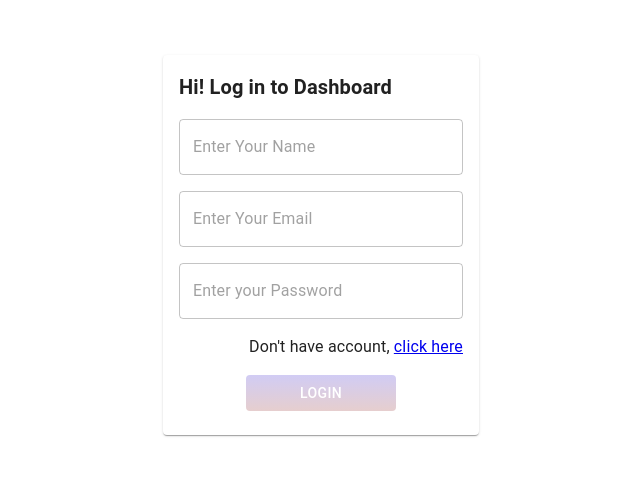
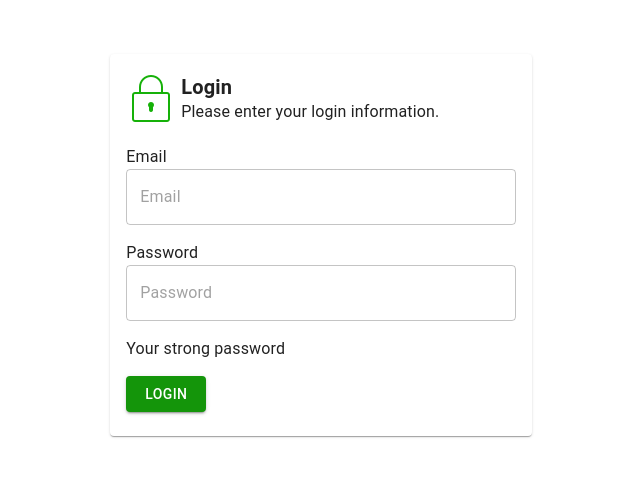
Before and after one commit to Rajshree96/PharmacySystem_Mern, a React (Vite) app: page /login in a window 1280 px wide. Shown: the part 163-640 px from the top of the page, without its empty margins (319-959 px from the left). Built offline with nearby package versions, Linux system fonts and the light colour scheme.

Commit message:
login page

```diff
--- a/src/pages/Login.jsx
+++ b/src/pages/Login.jsx
@@ -1,13 +1,13 @@
 import React, { useState } from 'react';
 import { Button, Card, CardContent, Grid, TextField, Typography, Box, Divider } from '@mui/material';
 import { Link, useNavigate } from 'react-router-dom';
+import lock from '../assets/lock.png'
 
 
 const Login = () => {
     const history = useNavigate();
     const [data, setData] = useState([]);
     const [inpval, setInpval] = useState({
-        name: "",
         email: "",
         password: ""
     });
@@ -30,11 +30,9 @@ const Login = () => {
         const getUserArr = localStorage.getItem("userCredential");
         console.log(getUserArr);
 
-        const { name, email, password } = inpval;
+        const { email, password } = inpval;
 
-        if (name === "") {
-            alert("name field is required")
-        } else if (email === "") {
+         if (email === "") {
             alert("email field is required")
         } else if (!email.includes("@")) {
             alert("enter valid email address")
@@ -63,25 +61,37 @@ const Login = () => {
         <Grid container style={{
             display: 'flex', justifyContent: 'center', alignItems: 'center', height: '100vh'
         }}>
-        <Grid item lg={3} xs={10} md={4}>
+            <Grid item lg={4} md={5} sm={7} xs={12} >
                 <Card>
                     <CardContent>
-                    <Typography variant='h6' style={{ fontSize: '20px', fontWeight: 'bold' }}>Hi!
-                        Log in to Dashboard</Typography>
-                    <Box mt={2}>
-                        <TextField variant='outlined' name="name" value={inpval.name} onChange={getData} placeholder='Enter Your Name' fullWidth />
+                        <Box style={{ display: 'flex', justifyContent: 'start', alignItems: 'center' }}>
+                            <Box>
+                                <img src={lock} alt='lock' />
+                            </Box>
+                            <Box style={{ margin: '5px' }}>
+                                <Typography variant='h4' style={{ fontSize: '20px', fontWeight: 'bold' }}>
+                                    Login
+                                </Typography>
+                                <Typography>Please enter your login information.</Typography>
+                            </Box>
                         </Box>
                         <Box mt={2}>
-                        <TextField variant='outlined' name="email" value={inpval.email} onChange={getData} placeholder='Enter Your Email' fullWidth />
+                            <Typography>Email</Typography>
+                            <TextField variant='outlined' name="email" value={inpval.email} onChange={getData}
+                                placeholder='Email' fullWidth />
                         </Box>
                         <Box mt={2}>
-                        <TextField variant='outlined' name="password" value={inpval.password} onChange={getData} placeholder='Enter your Password' fullWidth />
+                            <Typography>Password</Typography>
+                            <TextField variant='outlined' name="password" value={inpval.password} onChange={getData}
+                                placeholder='Password' fullWidth />
                         </Box>
-                    <Box style={{ display: 'flex', justifyContent: 'end' }} mt={2}>
-                        <Typography>Don't have account, <Link to='/signup'>click here</Link></Typography>
+                        <Box style={{ display: 'grid', justifyContent: 'start' }} mt={2} >
+                            <Typography>Your strong password</Typography>
+                            <Box>
+                                <Button onClick={addData} variant="contained"
+                                    style={{ width: "80px", color: 'white', marginTop: '15px', backgroundColor: '#14950A' }} >
+                                    Login</Button>
                             </Box>
-                    <Box style={{ display: 'grid', justifyContent: 'center' }} mt={2} >
-                        <Button onClick={addData} style={{ width: "150px", color: 'white', backgroundImage: "linear-gradient(#D1CCF4,#E6CECE)" }}>Login</Button>
                         </Box>
 
                     </CardContent>
--- a/src/pages/Registration.jsx
+++ b/src/pages/Registration.jsx
@@ -1,8 +1,103 @@
-import React from 'react'
+import React, { useState } from 'react'
+import { Box, Button, Card, CardContent, Grid, TextField, Typography } from '@mui/material'
+import { Link, useNavigate } from 'react-router-dom';
+import sign from '../assets/signup.png';
+import { ThemeProvider, createTheme } from '@mui/material/styles';
+
+const theme = createTheme({
+ '& .MuiInputBase-root': {
+    height: '600px',
+  },
+});
 
 const Registration = () => {
+  const history = useNavigate();
+  const [data, setData] = useState([]);
+  const [inpval, setInpval] = useState({
+    email: "",
+    password: ""
+  });
+
+  const getData = (e) => {
+    // console.log(e.target.value)
+    const { value, name } = e.target;
+    // console.log(value,name)
+    setInpval(() => {
+      return {
+        ...inpval,
+        [name]: value
+      }
+    })
+
+  }
+  const addData = (e) => {
+    e.preventDefault();
+
+    const getUserArr = localStorage.getItem("userCredential");
+    console.log(getUserArr);
+
+    const { email, password } = inpval;
+
+    if (email === "") {
+      alert("email field is required")
+    } else if (!email.includes("@")) {
+      alert("enter valid email address")
+    } else if (password === "") {
+      alert("password field is required")
+    } else if (password.length < 6) {
+      alert("password length greater than 6")
+    } else {
+
+      if (getUserArr && getUserArr.length) {
+        const userData = JSON.parse(getUserArr);
+        // const userLogin = userData.email === email && userData.password === password ;
+
+        if (userData.email === email && userData.password === password) {
+          alert("user login sucessfully")
+          history("/medicalCenter")
+        } else {
+          alert("invalid details")
+
+        }
+      }
+
+    }
+  }
   return (
-    <div>Registration</div>
+    <ThemeProvider theme={theme}>
+    <Grid container style={{
+      display: 'flex', justifyContent: 'center', alignItems: 'center', height: '100vh'
+    }}>
+      <Grid item lg={6} md={5} sm={7} xs={12} >
+        <Card>
+          <CardContent>
+            <Box style={{ display: 'flex', justifyContent: 'start', alignItems: 'center' }}>
+              <Box >
+                <img src={sign} alt='lock' height='120px' />
+              </Box>
+              <Box style={{ margin: '5px' }}>
+                <Typography variant='h4' style={{ fontWeight: 'bold' }}>
+                  Sign Up
+                </Typography>
+                <Typography style={{ fontWeight: 'bold' }}>Please enter your registration Information</Typography>
+              </Box>
+            </Box>
+            <Grid conatiner spacing={0} mt={3}>
+              <Box style={{ display: 'flex', justifyContent: 'center', alignItems: 'center' }}>
+                <Grid item lg={6}>
+                  <TextField id="outlined-search" placeholder='First Name' type="text" />
+                </Grid>
+                <Grid item lg={6}>
+                  <TextField id="outlined-search" placeholder='Last Name' type="text" />
+                </Grid>
+                <Button>red</Button>
+              </Box>
+            </Grid>
+          </CardContent>
+        </Card>
+      </Grid>
+    </Grid>
+    </ThemeProvider>
   )
 }
 
```
Also changed, not shown: src/assets/lock.png (added), src/assets/signup.png (added). Lines whose indentation alone changed are shown as unchanged.
